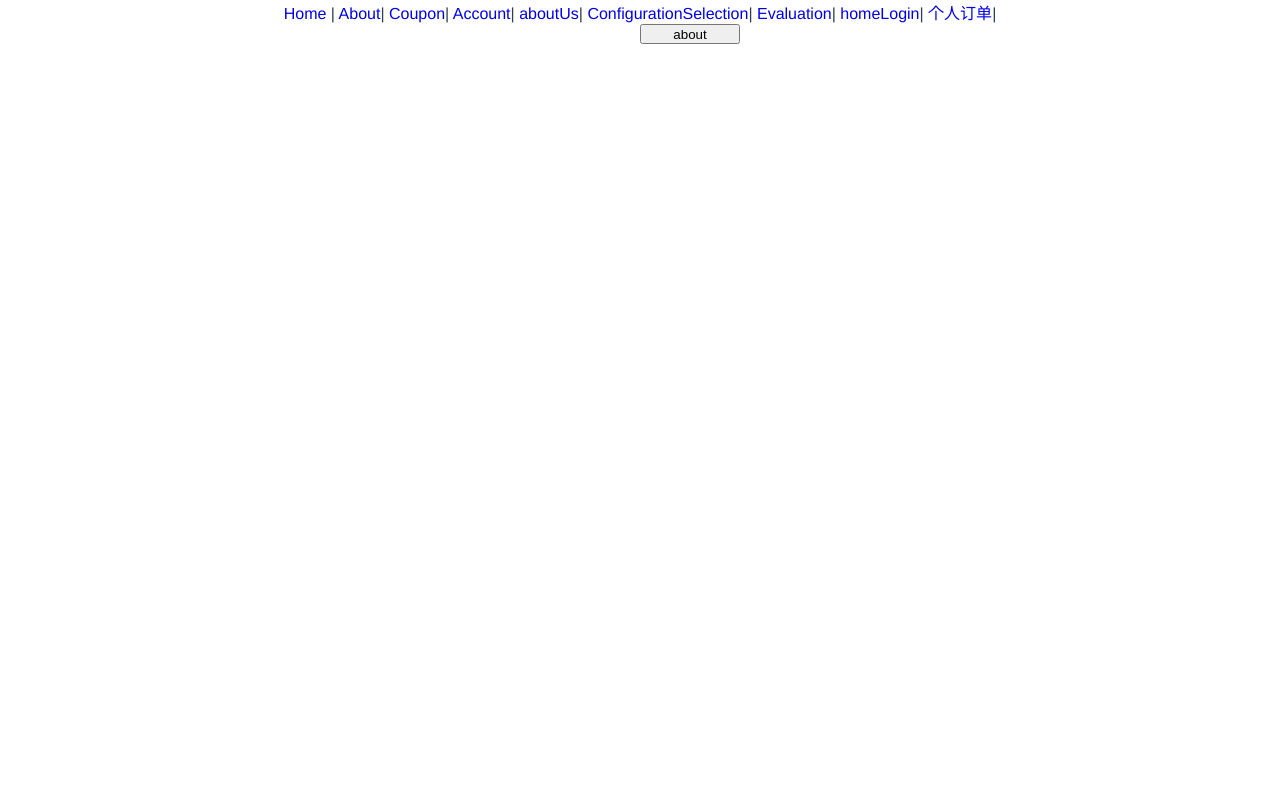
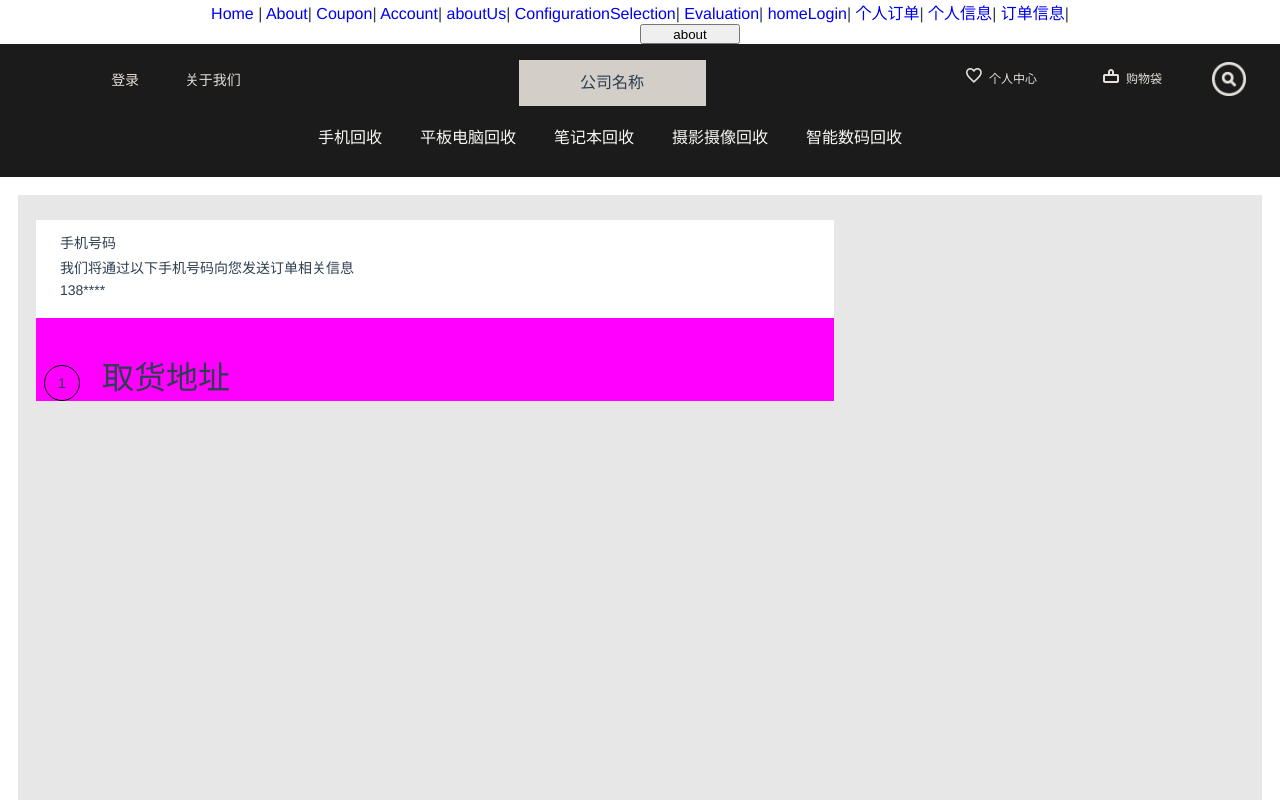
Before and after one commit to JupiterandSaturn/diandang, a Vue app: page /personalInformation in a window 1280 px wide. Shown: the top 800 px of the page. Built offline with nearby package versions, Linux system fonts and the light colour scheme.

Commit message:
1.页头修改；2.增加两个页面 1。优化了页头静态尺寸信息，适应1200分辨率 2.增加信息页面框架，各位可以认领编写

```diff
--- a/src/App.vue
+++ b/src/App.vue
@@ -11,7 +11,9 @@
       <router-link to="/Evaluation">Evaluation</router-link>|
       <router-link to="/home">home</router-link>
          <router-link to="/login">Login</router-link>|
-         <router-link to="/orderperson">个人订单</router-link>|
+      <router-link to="/orderperson">个人订单</router-link>|
+      <router-link to="/personalInformation">个人信息</router-link>|
+      <router-link to="/orderInformation">订单信息</router-link>|
       <HomePage/>
 <!--    </div>-->
 <!--    <router-view/>-->
--- a/src/components/currency/page-top-min.vue
+++ b/src/components/currency/page-top-min.vue
@@ -27,7 +27,6 @@
                 <li><a href="#">摄影摄像回收</a> </li>
                 <li><a href="#">智能数码回收</a> </li>
             </ul>
-            <h1>个人卡券</h1>
         </div>
 
     </div>
@@ -89,11 +88,11 @@ li,dt,dd{
       @include widhei(100%,null);
       #pageTop_top_left{
         float:left;
-        width:350px;
+        width:308px;
         p:first-of-type{
-          padding:28px 0 86px 50px;
+          padding:24.62px 0 76px 44px;
           a{
-            &:first-of-type{padding-right:52px;}
+            &:first-of-type{padding-right:45.76px;}
             font-size:14px;
             color:#e5dfd9;
           }
@@ -101,25 +100,25 @@ li,dt,dd{
 
       }
       #pageTop_top_right{
-        padding-top:20px;
+        padding-top:18px;
         float:right;
-        width:414px;
+        width:364px;
         img{
-          @include widhei(38px,38px);
+          @include widhei(34px,34px);
           float: right;
-          margin:0 39px 0 50px;
+          margin:0 34px 0 50px;
         }
         ul{
-          @include widhei(null,50px);
+          @include widhei(null,44px);
           li{
             float:right;
-            padding-left:76px;
+            padding-left:66px;
             &:last-of-type{
               padding-left:0;
             }
             a:before{
-              width:16px;
-              padding-right:8px;
+              width:14px;
+              padding-right:7px;
             }
             &:first-of-type{
               a:before{
@@ -135,29 +134,29 @@ li,dt,dd{
             }
             a{
               float:right;
-              @include fontSizCol(14px,#e5dfd9,39px);
+              @include fontSizCol(12px,#e5dfd9,34px);
             }
           }
         }
       }
       #pageTop_top_center{
-        @include widhei(640px,null);
         overflow: hidden;
+          width:auto;
           &>p{
-            @include  widhei(213px,52px);
+            @include  widhei(187px,45.76px);
             background:#d4cec9;
-            font-size:20px;
-            line-height:52px;
+            font-size:16px;
+            line-height:45.76px;
             text-align: center;
-            margin-top:20px;
+            margin-top:16px;
           }
         &>ul{
           overflow: hidden;
-          padding-top:20px;
-          padding-bottom:94px;
-          @include widhei(100%,null);
+          padding-top:18px;
+          @include widhei(588px,null);
           li{
-            padding-right:52px;
+
+            padding-right:38px;
             a{
               @include fontSizCol(16px,#f8f7f4,null);
             }
@@ -166,14 +165,6 @@ li,dt,dd{
             }
           }
         }
-        h1{
-          //@include widhei(36px,#ffffff,null);
-          font-size:36px;
-          text-align:center;
-          font-weight:normal;
-          color:#ffffff;
-
-        }
       }
     }
   }
--- a/src/components/currency/page-top.vue
+++ b/src/components/currency/page-top.vue
@@ -90,14 +90,15 @@ li,dt,dd{
     background:url("../../assets/coupon/top.png") ;
     background-size: auto;
     #pageTop_top{
+			overflow: hidden;
       @include widhei(100%,null);
       #pageTop_top_left{
         float:left;
-        width:350px;
+         width:308px;
         p:first-of-type{
-          padding:28px 0 86px 50px;
+          padding:24.62px 0 76px 44px;
           a{
-            &:first-of-type{padding-right:52px;}
+            &:first-of-type{padding-right:45.76px;}
             font-size:14px;
             color:#e5dfd9;
           }
@@ -162,7 +163,7 @@ li,dt,dd{
       }
       #pageTop_top_center{
         @include widhei(640px,null);
-        overflow: hidden;
+        // overflow: hidden;
           &>p{
             @include  widhei(213px,52px);
             background:#d4cec9;
--- a/src/router/index.js
+++ b/src/router/index.js
@@ -69,11 +69,25 @@ export default new Router({
       }
     },
       {
-      path:'/Evaluation',
-      name:'Evaluation',
+        path:'/Evaluation',
+        name:'Evaluation',
+        component:function () {
+            return import( '@/views/Evaluation/index.vue')
+        }
+      },
+    {
+      path:'/personalInformation',
+      name:'personalInformation',
       component:function () {
-          return import( '@/views/Evaluation/index.vue')
+        return import( '@/views/personalInformation.vue')
       }
+    },
+    {
+      path:'/orderInformation',
+      name:'orderInformation',
+      component:function () {
+        return import( '@/views/OrderInformation.vue')
       }
+    }
   ]
 })
--- /dev/null
+++ b/src/views/OrderInformation.vue
@@ -0,0 +1,72 @@
+<template>
+    <div id="coupon">
+        <pageTop></pageTop>
+        <div id="content">
+            <div id="content_center">
+
+            </div>
+        </div>
+        <pageBottom></pageBottom>
+    </div>
+
+</template>
+
+
+<script>
+    import pageTop from    '@/components/currency/page-top.vue'
+    import pageBottom from '@/components/currency/page-bottom.vue'
+
+
+    export default {
+        name:"coupon",
+        components :{
+            pageTop,
+            pageBottom
+        }
+    }
+</script>
+
+<style lang="scss" scoped>
+
+    @mixin widhei($width,$height){
+        width:$width;
+        height:$height;
+    }
+    @mixin widheitlong($width,$height,$background,$border,$borderRadius){
+        @include widheit($width,$height);
+        background:$background;
+        border:$border;
+        border-radius:$borderRadius;
+    }
+    @mixin fontSizCol($fSize,$fColor,$lineHeight){
+        font-size:$fSize;
+        color:$fColor;
+        text-align: center;
+        line-height: $lineHeight;
+    }
+    a{text-decoration:none;}
+    *{
+        margin:0 auto;
+        padding:0;
+    }
+    li,dt,dd{
+
+        list-style:none;
+        float:left;
+    }
+
+
+
+    #content{
+        @include widhei(100%,null);
+        background:#fff;
+        #content_center {
+            @include widhei(null, 1160px);
+            margin: 18px;
+            background: #e7e7e7;
+            overflow: hidden;
+        }
+    }
+
+
+</style>
--- /dev/null
+++ b/src/views/personalInformation.vue
@@ -0,0 +1,141 @@
+<template>
+    <div id="coupon">
+        <pageTop></pageTop>
+        <div id="content">
+            <div id="content_center">
+                <div id="content_center_left">
+                    <div id="con_cen_left_top">
+                        <p>手机号码</p>
+                        <p>我们将通过以下手机号码向您发送订单相关信息</p>
+                        <p>138****</p>
+                    </div>
+                    <p>
+                        <span>1</span>
+                        <span>取货地址</span>
+                    </p>
+                </div>
+            </div>
+        </div>
+        <pageBottom></pageBottom>
+    </div>
+
+</template>
+
+
+<script>
+    import pageTop from    '@/components/currency/page-top-min.vue'
+    import pageBottom from '@/components/currency/page-bottom.vue'
+
+
+    export default {
+        name:"coupon",
+        components :{
+            pageTop,
+            pageBottom
+        }
+    }
+</script>
+
+<style lang="scss" scoped>
+
+    @mixin widhei($width,$height){
+        width:$width;
+        height:$height;
+    }
+    @mixin widheitlong($width,$height,$background,$border,$borderRadius){
+        @include widheit($width,$height);
+        background:$background;
+        border:$border;
+        border-radius:$borderRadius;
+    }
+
+    @mixin fontSizCol($fSize,$fColor,$lineHeight){
+        font-size:$fSize;
+        color:$fColor;
+        text-align: center;
+        line-height: $lineHeight;
+    }
+
+
+    a{text-decoration:none;}
+    *{
+        margin:0 auto;
+        padding:0;
+    }
+    li,dt,dd{
+
+        list-style:none;
+        float:left;
+    }
+
+
+
+    #content{
+        @include widhei(100%,null);
+        background:#fff;
+        #content_center {
+            @include widhei(null, 1260px);
+            margin: 18px;
+            background: #e7e7e7;
+            overflow: hidden;
+            #content_center_left{
+                float:left;
+                width:64.16%;
+                /*height:98px;*/
+                overflow: hidden;
+                margin:25px 0 0 18px;
+                background:#f0f;
+                //content_center_left con_cen_left
+                #con_cen_left_top{
+                    @include widhei(null,10%);
+
+                    /*margin:25px 0 0 18px;*/
+                    padding:14px 0 18px 24px;
+                    background: #ffffff;
+                    &>p{
+                        overflow: hidden;
+                        text-align: left;
+                        font-size:14px;
+                        line-height:19px;
+                        &:first-of-type{
+                            padding-bottom:6px;
+                        }
+                        &:last-of-type{
+                            padding-top:3px;
+                        }
+                    }
+                }
+                &>p{
+                    &:first-of-type{
+                        /*float:left;*/
+                        text-align: left;
+                        margin-top:39px;
+                        padding-left:8px;
+                        span{
+                            float:left;
+                            &:first-of-type{
+                                height:42px;
+                                margin-top:8px;
+                                display: block;
+                                @include widhei(34px,34px);
+                                -webkit-border-radius: 50%;
+                                -moz-border-radius: 50%;
+                                border-radius: 50%;
+                                border:1px solid #000000;
+                                @include fontSizCol(14px,null,34px);
+                            }
+                            &:nth-of-type(2){
+                                @include fontSizCol(32px,null,null);
+                                line-height:42px;
+                                padding-left:22px;
+                            }
+                        }
+                    }
+                }
+
+            }
+        }
+    }
+
+
+</style>
```
